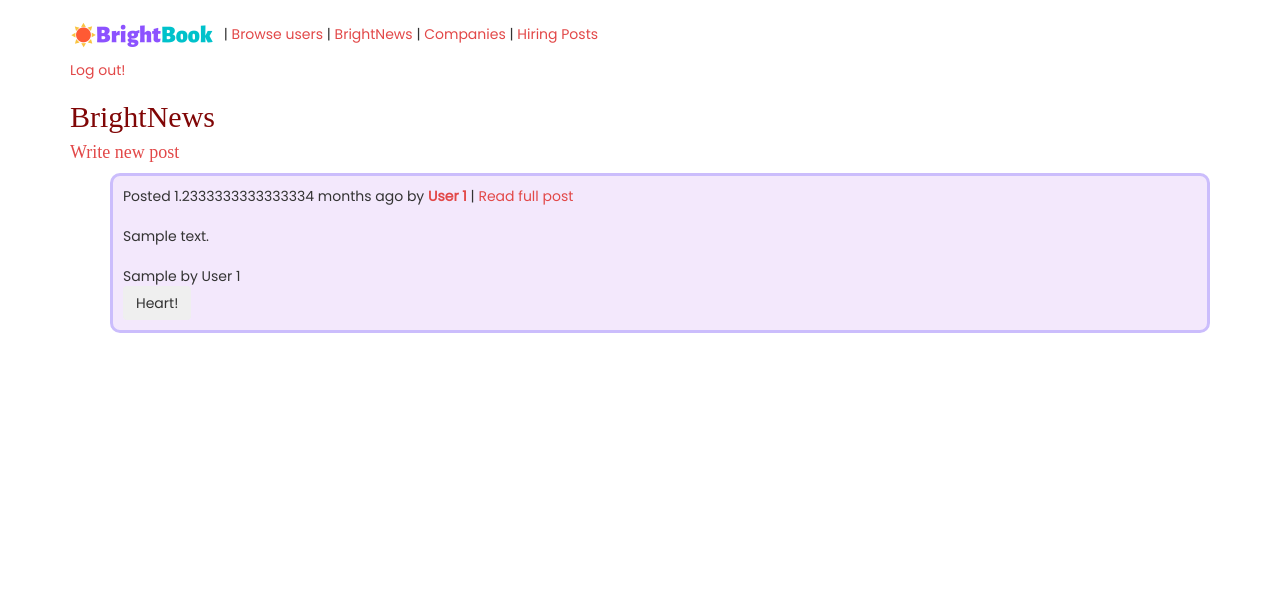
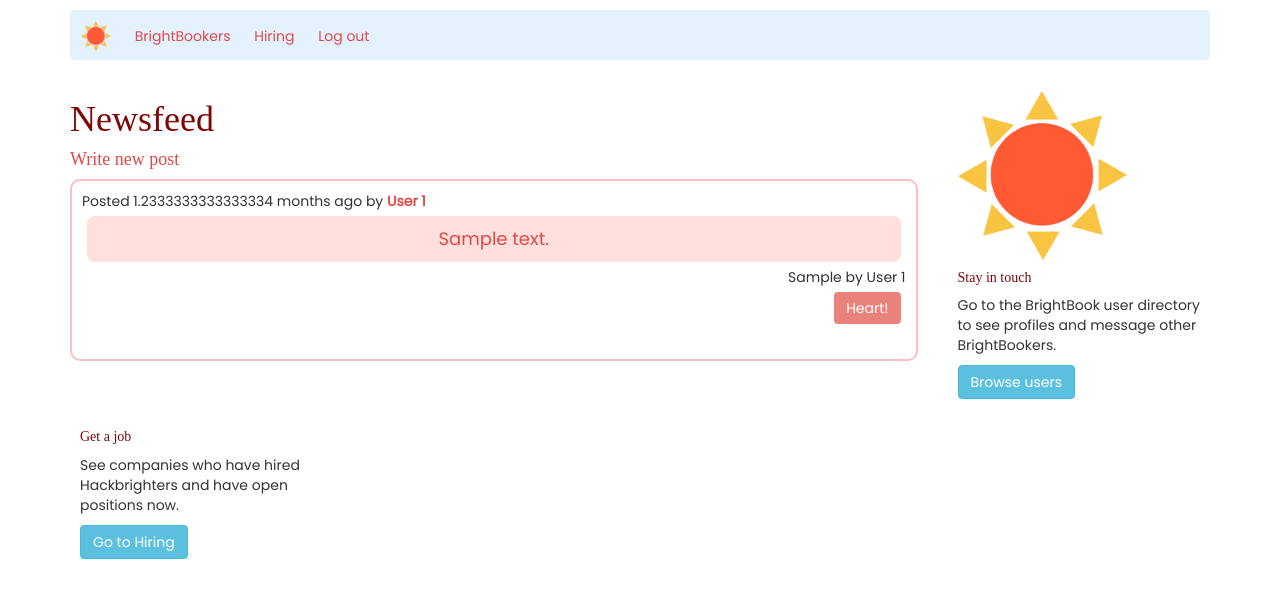
Before and after one commit to maggieee/brightbook, a Flask app: page / in a window 1280 px wide. Shown: the top 598 px of the page. Run offline with Flask 2, Linux system fonts and the light colour scheme; the visitor is signed in with stand-in values (Sample User, id 1); tables that the repository leaves empty hold one stand-in row (values such as "Sample post"); some libraries are stand-ins or nearby versions; some web fonts are replaced.

Commit message:
nav bar, cards, logo

```diff
--- a/server.py
+++ b/server.py
@@ -203,7 +203,7 @@
 
         flash("The company was successfully added!")
 
-        return redirect("/companies")
+        return redirect("/hiring_posts")
 
     else:
 
@@ -290,9 +290,11 @@
 
     users = User.query.all()
 
+    companies = Company.query.order_by("company_name")
+
     if 'email' in session:
 
-        return render_template("hiring_posts.html", hiring_posts=hiring_posts, users=users)
+        return render_template("hiring_posts.html", hiring_posts=hiring_posts, users=users, companies=companies)
 
     else:
         flash('Please log in to see the hiring feed.')
--- a/static/styles.css
+++ b/static/styles.css
@@ -10,6 +10,10 @@
     background-color: rgb(233, 130, 122);
     border-width: 0px;
     margin: 5px;
+}
+
+.card-maggie {
+    padding: 10px;
 }
 
 body {
@@ -80,6 +84,15 @@
     background-color: rgb(255, 249, 221);
     border-radius: 10px;
     padding: 2px 2px 10px 10px;
-    border-style: solid;
-    border-color: #ffe386;
+    /* border-style: solid; */
+    /* border-color: #ffe386; */
 }
+
+.navbar-nav {
+    padding-top: 10px;
+    padding-right: 10px;
+}
+
+.nav-link {
+    padding: 10px;
+}
--- a/templates/base.html
+++ b/templates/base.html
@@ -29,32 +29,26 @@
 
   <body>
     <div class="container">
-    <brand><a href="/"><img src="/static/images/brightbook2.png" width="150"></a></brand> |
 
-    <!-- Show the login/register links if user is not logged in: -->
-
-    {% if 'email' not in session: %}
-
-    <a href="/login">Log In</a>
-    | <a href="/register">Register</a>
-
-    {% endif %}
-
-    <!-- Show different nav menu if user is logged in -->
-
-    {% if 'email' in session: %}
-    <a href="/users">Browse users</a> |
-    <a href="/brightnews">BrightNews</a> |
-    <a href="/companies">Companies</a> |
-    <a href="/hiring_posts">Hiring Posts</a>
-
-    <form action="/logout" method="POST">
-      <!-- <input type="submit" value="Log out!"> -->
-      <a href="/logout">Log out!</a>
-      {% endif %}
-    </form>
+      <nav class="navbar navbar-light bg-light" style="background-color: #e3f2fd;">
+          <div class="navbar-nav">
 
 
+            <a class="nav-item nav-link" style="font-size: large; font-weight:300" href="/"><img src="/static/images/bb_logo.png" width="30"></a>
+            {% if 'email' in session: %}
+            <a class="nav-item nav-link" href="/users">BrightBookers</a>
+            <a class="nav-item nav-link" href="/hiring_posts">Hiring</a>
+            <a class="nav-item nav-link" href="/logout">Log out</a>
+            {% endif %}
+
+
+            {% if 'email' not in session: %}
+            <a class="nav-item nav-link" href="/login">Log in</a>
+            <a class="nav-item nav-link" href="/register">Register</a>
+            {% endif %}
+
+          </div>
+      </nav>
 
     {% block content %} put your content here {% endblock %}
   </div>
--- a/templates/brightnews.html
+++ b/templates/brightnews.html
@@ -11,7 +11,6 @@
 
 
         Posted {{ post.posted_at | humanize }} by <a href="/users/{{ post.user_id }}"><b>User {{ post.user_id }}</b>
-            <br>
             <br>
             <div id="brightnews-post">
             <div id="post-guts">
--- a/templates/company_details.html
+++ b/templates/company_details.html
@@ -30,9 +30,10 @@
   <body>
     <div class="container">
 
+  <div class="post-wrapper">
   <h3>About {{ company.company_name }}:</h3>
 
-  <div id="about_company" style="border-style:solid; background-color:#f3e8fc; border-color:#cbbdfc; border-radius: 10px; padding: 10px">
+  <div id="brightnews-post">
 
   <!-- {% if company.hired_bootcamp_grads %}
   <li> {{ company.company_name }} has hired bootcamp grads. </li>
@@ -45,7 +46,7 @@
   <p><a href="{{ company.job_listings_link }}">{{ company.job_listings_link }} </a> </p>
 
   </div>
-
+</div>
 
 </body>
 </html>
--- a/templates/logged_in_homepage.html
+++ b/templates/logged_in_homepage.html
@@ -2,23 +2,30 @@
 
 {% block content %}
 
-        <h2>BrightNews</h2>
+<div class="row">
+    <div class="col-sm-9">
+      <div class="card">
+        <div class="card-body">
+            <h1 style="text-align:left">Newsfeed</h1>
 
             <h4><a href="/create_post">Write new post</a> </h4>
 
-        <ul style="list-style: none;">
+            <div id="post-wrapper">
               {% for post in posts %}
-            <li style="border-style:solid; background-color:#f3e8fc; border-color:#cbbdfc; border-radius: 10px; padding: 10px">
-                Posted {{ post.posted_at | humanize }} by <a href="/users/{{ post.user_id }}"><b>User {{ post.user_id }}</b></a> | <a href="/posts/{{ post.post_id }}">
-                Read full post</a>
-                    <br>
-                    <br>
-
-                    {{ post.post_text | safe }}
-                    <br>
-                    <br>
+                <!-- <li style="border-style:solid; background-color:#f3e8fc; border-color:#cbbdfc; border-radius: 10px; padding: 10px"> -->
 
 
+                  Posted {{ post.posted_at | humanize }} by <a href="/users/{{ post.user_id }}"><b>User {{ post.user_id }}</b>
+                      <br>
+                      <div id="brightnews-post">
+                      <div id="post-guts">
+                        <a href="/posts/{{ post.post_id }}">
+                      {{ post.post_text | safe }}
+                        </a>
+                      </div>
+                      </div>
+
+                      <div id="hearts">
                         {% if post.hearts %}
                             {% for heart in post.hearts %}
                               {{ heart.heart_type }} by User {{ heart.user_id }}
@@ -26,18 +33,43 @@
                             {% endfor %}
                         {% endif %}
 
+
                         <form action="/posts/{{ post.post_id }}/heart" method="POST">
 
-                        <input type="submit" class="btn btn-light" value="Heart!" id="heart">
+                          <input type="submit" class="btn btn-danger" value="Heart!" id="heart">
                         </form>
+                      </div>
 
-            </li>
+
+                <!-- </li> -->
                 <br>
               {% endfor %}
-        </ul>
+            </div>
+        </div>
+      </div>
+    </div>
+    <div class="col-sm-3">
+      <div class="card-maggie">
+        <div class="card-body">
+          <img src="/static/images/bb_logo.png" width="170px">
+          <h5 class="card-title">Stay in touch</h5>
+          <p class="card-text">Go to the BrightBook user directory to see profiles and message other BrightBookers.</p>
+          <a href="/users" class="btn btn-info">Browse users</a>
+        </div>
+      </div>
+    </div>
+    <div class="col-sm-3">
+        <div class="card-maggie">
+          <div class="card-body">
+            <h5 class="card-title">Get a job</h5>
+            <p class="card-text">See companies who have hired Hackbrighters and have open positions now.</p>
+            <a href="/hiring_posts" class="btn btn-info">Go to Hiring</a>
+          </div>
+        </div>
+      </div>
+  </div>
 
 
-  </div>
 
 <!-- <h2>BrightNews</h2>
 <p><a href="/brightnews">View all posts</a></p>
```
Also changed, not shown: templates/hiring_posts.html (+33 -6 lines), templates/login.html (+23 -2 lines), templates/register.html (+24 -3 lines), static/images/bb_logo.png (added). Lines whose indentation alone changed are shown as unchanged.
